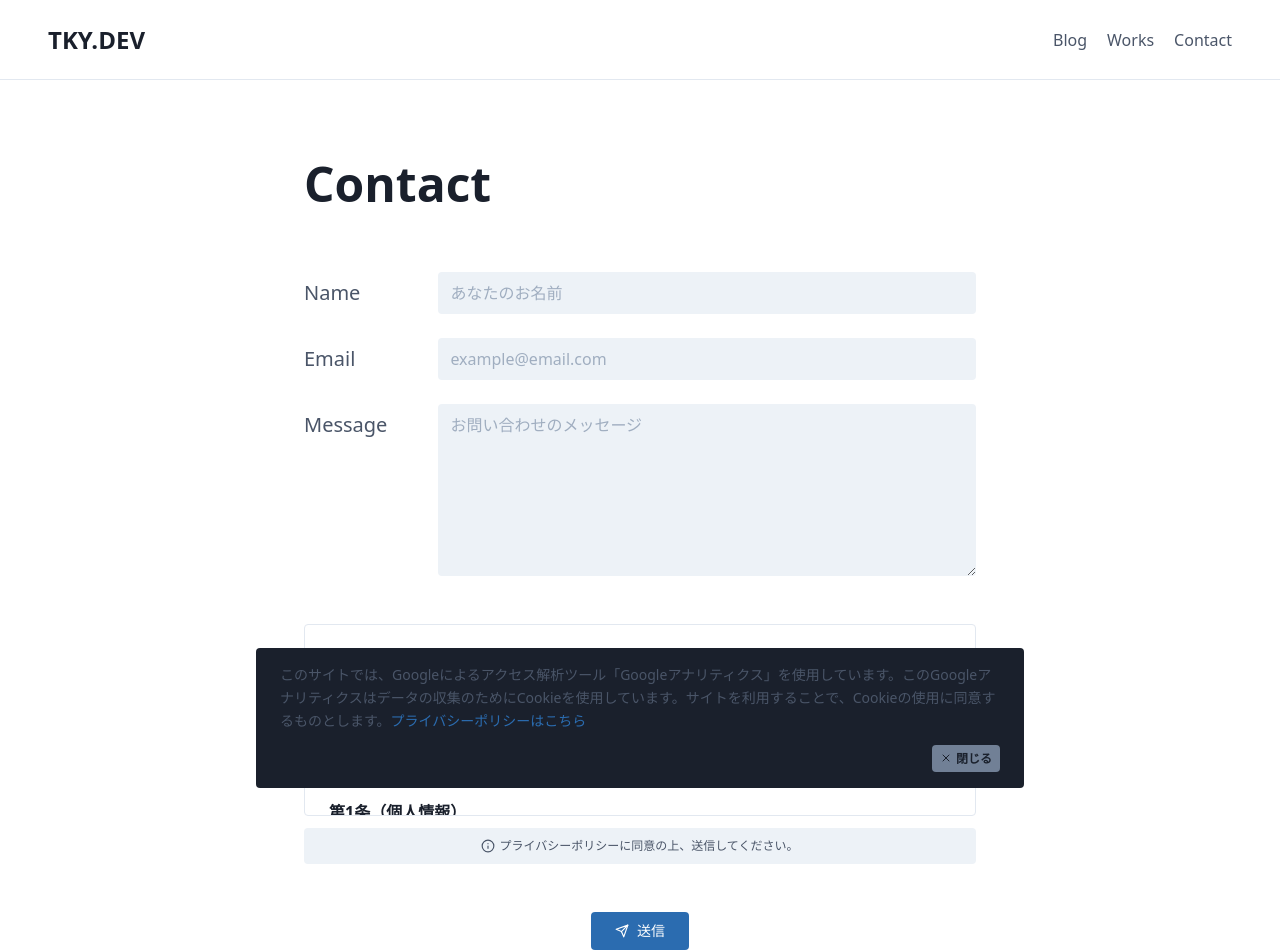
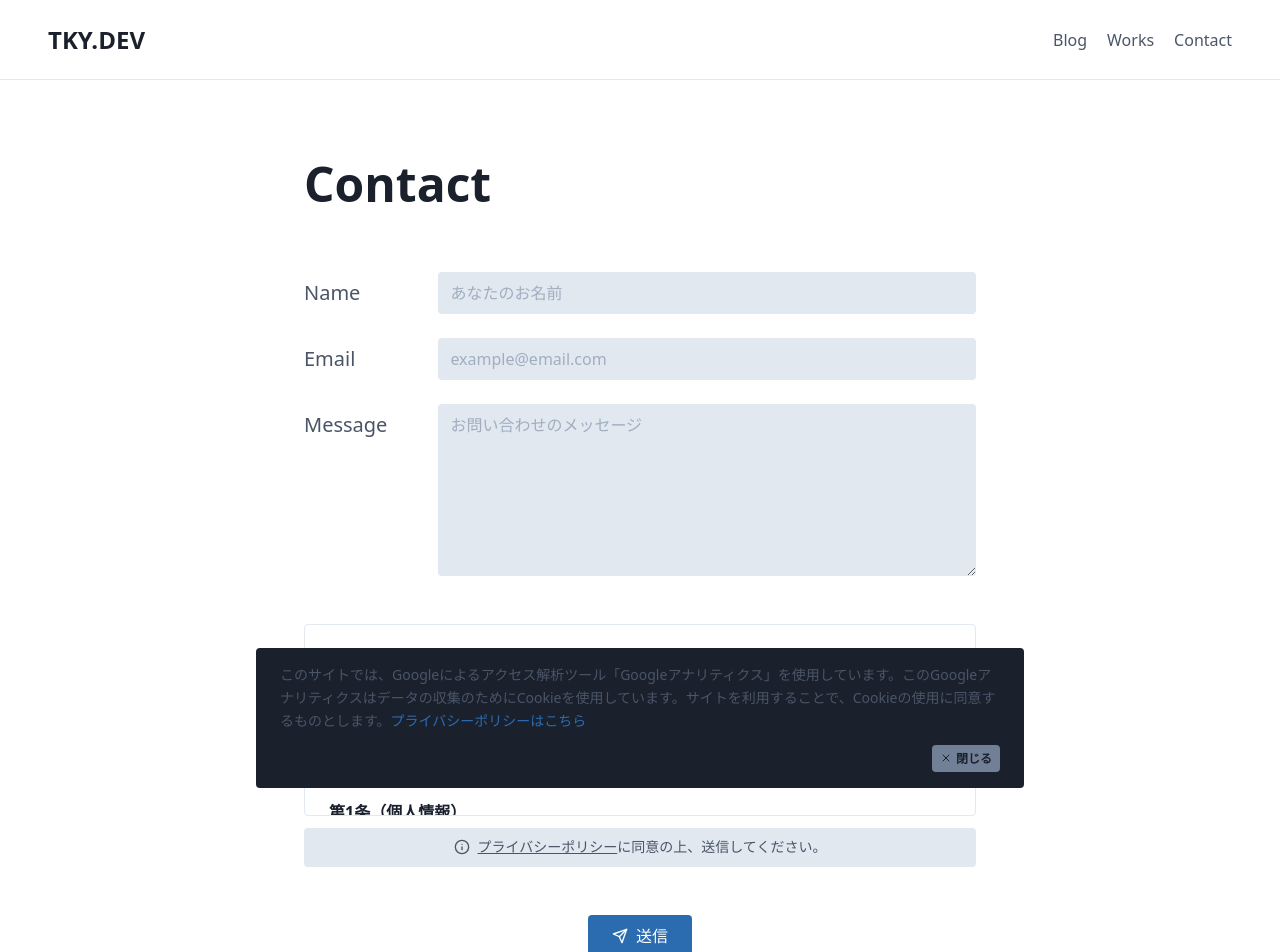
Before and after one commit to imatchapro/dev-blog, a Next.js app: page /contact in a window 1280 px wide. Shown: the top 952 px of the page. Built offline with nearby package versions, Linux system fonts and the light colour scheme; a small style sheet from the web is missing.

Commit message:
fix: styled

```diff
--- a/src/components/atoms/TextAlert.tsx
+++ b/src/components/atoms/TextAlert.tsx
@@ -3,9 +3,9 @@ import { FiBell } from 'react-icons/fi';
 
 const TextAlert: React.FC = ({ children }) => {
   return (
-    <p className="flex items-center justify-center text-red-600 py-2 px-3 bg-red-200 rounded">
-      <FiBell className="text-sm flex-shrink-0" />
-      <span className="ml-2 text-xs sm:ml-1">{children}</span>
+    <p className="flex items-center justify-center text-red-700 py-2 px-3 bg-red-300 rounded">
+      <FiBell className="text-base flex-shrink-0" />
+      <span className="ml-3 text-sm sm:ml-2">{children}</span>
     </p>
   );
 };
--- a/src/components/atoms/TextFormError.tsx
+++ b/src/components/atoms/TextFormError.tsx
@@ -3,7 +3,7 @@ import { FiAlertCircle } from 'react-icons/fi';
 
 const TextFormError: React.FC = ({ children }) => {
   return (
-    <p className="flex items-center mt-2 text-xs text-red-400 font-medium sm:text-sm sm:mt-3">
+    <p className="flex items-center mt-2 text-sm text-red-400 font-medium sm:text-base sm:mt-3">
       <FiAlertCircle />
       <span className="ml-1">{children}</span>
     </p>
--- a/src/components/atoms/TextInformation.tsx
+++ b/src/components/atoms/TextInformation.tsx
@@ -3,9 +3,9 @@ import { FiInfo } from 'react-icons/fi';
 
 const TextInformation: React.FC = ({ children }) => {
   return (
-    <p className="flex items-center justify-center  py-2 px-3 bg-gray-200 rounded">
-      <FiInfo className="text-sm flex-shrink-0" />
-      <span className="ml-2 text-xs sm:ml-1">{children}</span>
+    <p className="flex items-center justify-center py-2 px-3 bg-gray-300 rounded">
+      <FiInfo className="text-base flex-shrink-0" />
+      <span className="ml-3 text-sm sm:ml-2">{children}</span>
     </p>
   );
 };
--- a/src/pages/contact.tsx
+++ b/src/pages/contact.tsx
@@ -12,6 +12,7 @@ import HeadingPage from '../components/atoms/HeadingPage';
 import ButtonFormSubmit from '../components/atoms/ButtonFormSubmit';
 import TextInformation from '../components/atoms/TextInformation';
 import TextAlert from '../components/atoms/TextAlert';
+import Link from 'next/link';
 
 type FormValues = {
   name: string;
@@ -138,7 +139,14 @@ const Contact: NextPage = () => {
               <ThePrivacyPolicy />
             </div>
             <div className="mt-3">
-              <TextInformation>プライバシーポリシーに同意の上、送信してください。</TextInformation>
+              <TextInformation>
+                <Link href={'/privacy'}>
+                  <a className="underline" target="_blank">
+                    プライバシーポリシー
+                  </a>
+                </Link>
+                に同意の上、送信してください。
+              </TextInformation>
             </div>
             {response.message && (
               <div className="mt-3">
--- a/src/styles/index.css
+++ b/src/styles/index.css
@@ -20,19 +20,19 @@ body {
 }
 
 .form-input-area {
-  @apply w-full px-3 py-2 rounded text-base bg-gray-200 align-middle;
+  @apply w-full px-3 py-2 rounded text-base bg-gray-300 align-middle;
 }
 
 .form-input-area-error {
-  @apply w-full px-3 py-1 rounded text-base bg-red-200 align-middle;
+  @apply w-full px-3 py-2 rounded text-base bg-red-300 align-middle;
 }
 
 .icon-button {
-  @apply inline-flex items-center px-6 py-2 bg-blue-700 text-white rounded text-sm;
+  @apply inline-flex items-center px-6 py-2 bg-blue-700 text-white rounded text-base;
 }
 
 .icon-button:hover {
-  @apply bg-blue-400;
+  @apply bg-blue-500;
 }
 
 .transition-navigation {
--- a/src/styles/markdown.css
+++ b/src/styles/markdown.css
@@ -139,7 +139,7 @@
   }
 
   .markdown code {
-    @apply text-sm;
+    @apply text-base;
   }
 
   .markdown pre {
```
